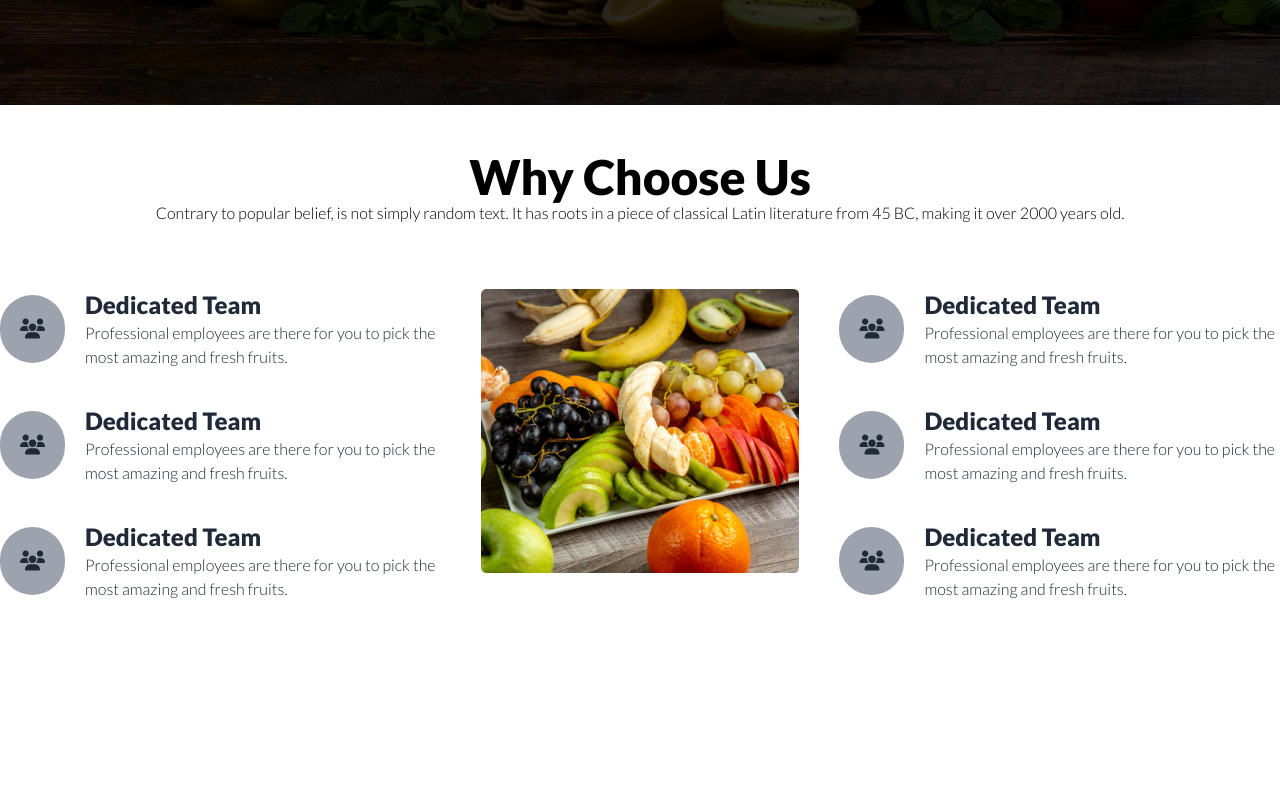
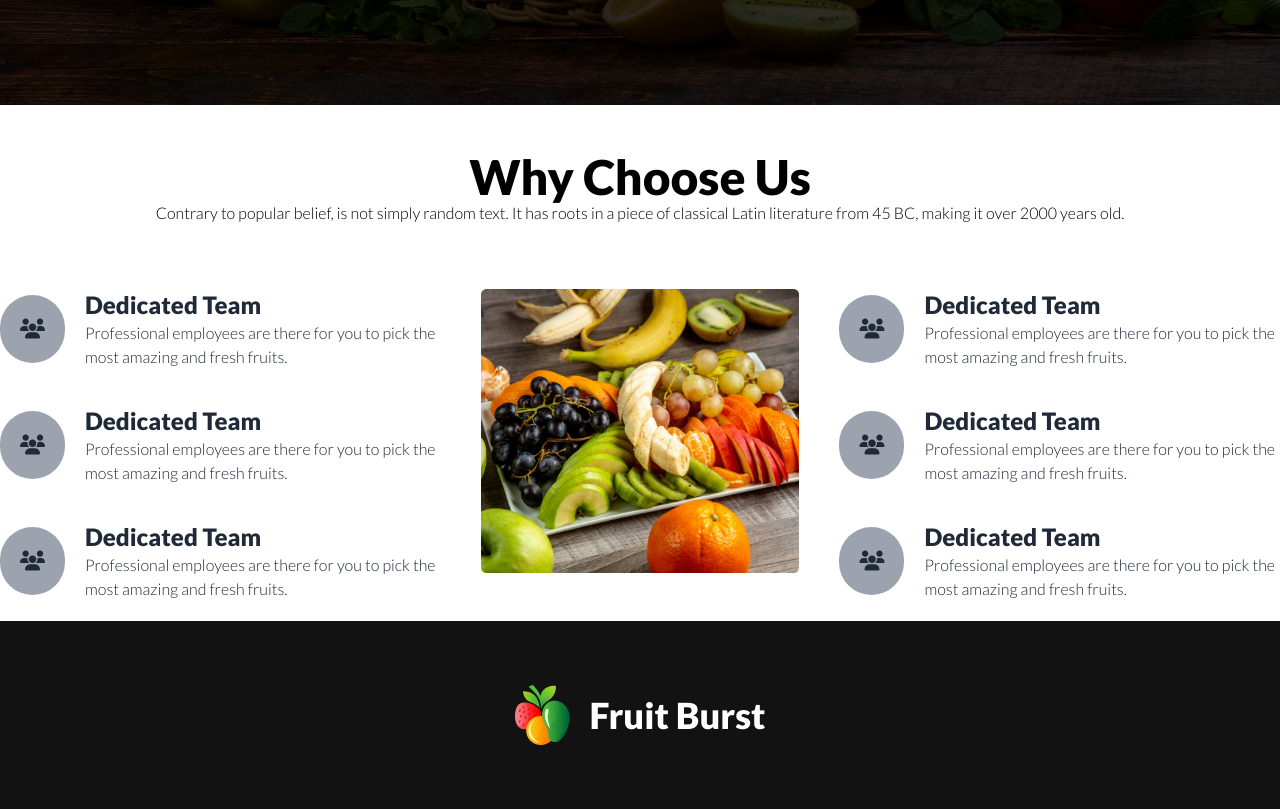
Before and after one commit to immhparvez/fruitshop, a plain HTML site: page index.html in a window 1280 px wide. Shown: the part 2185-2994 px from the top of the page. Before the commit the page ends 2786 px from the top, so only its background shows below. Drawn offline with nearby package versions, Linux system fonts and the light colour scheme.

Commit message:
footer added

```diff
--- a/index.html
+++ b/index.html
@@ -1034,6 +1034,14 @@
             <!-- Why Choose Us end -->
     </main>
     <!-- main end -->
-
+    <footer class="bg-[#121212] py-16 mt-5">
+      <div class="container mx-auto">
+        <!-- logo aria -->
+        <div class="text-center gap-5 flex items-center justify-center">
+          <img src="images/logo.png" alt="">
+          <h3 class="text-white font-bold text-4xl">Fruit Burst</h3>
+        </div>
+      </div>
+    </footer>
   </body>
 </html>
```
